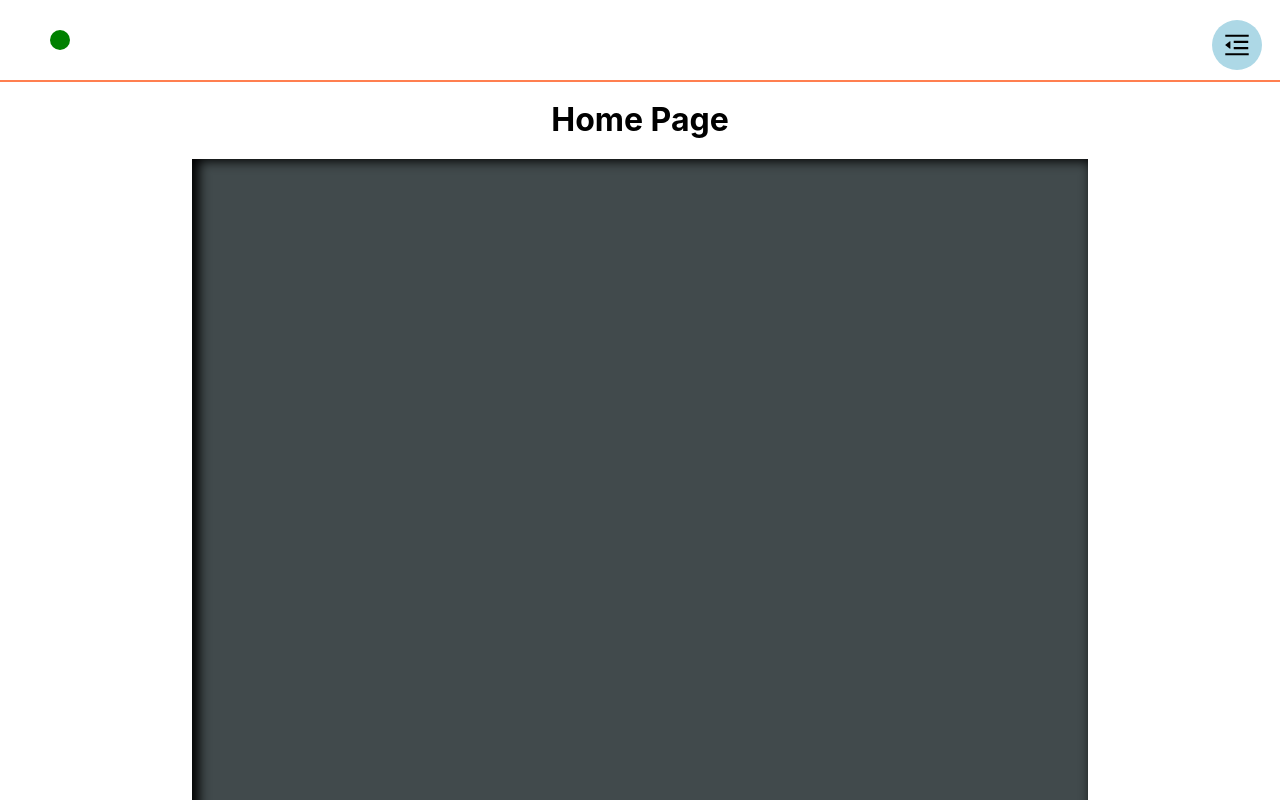
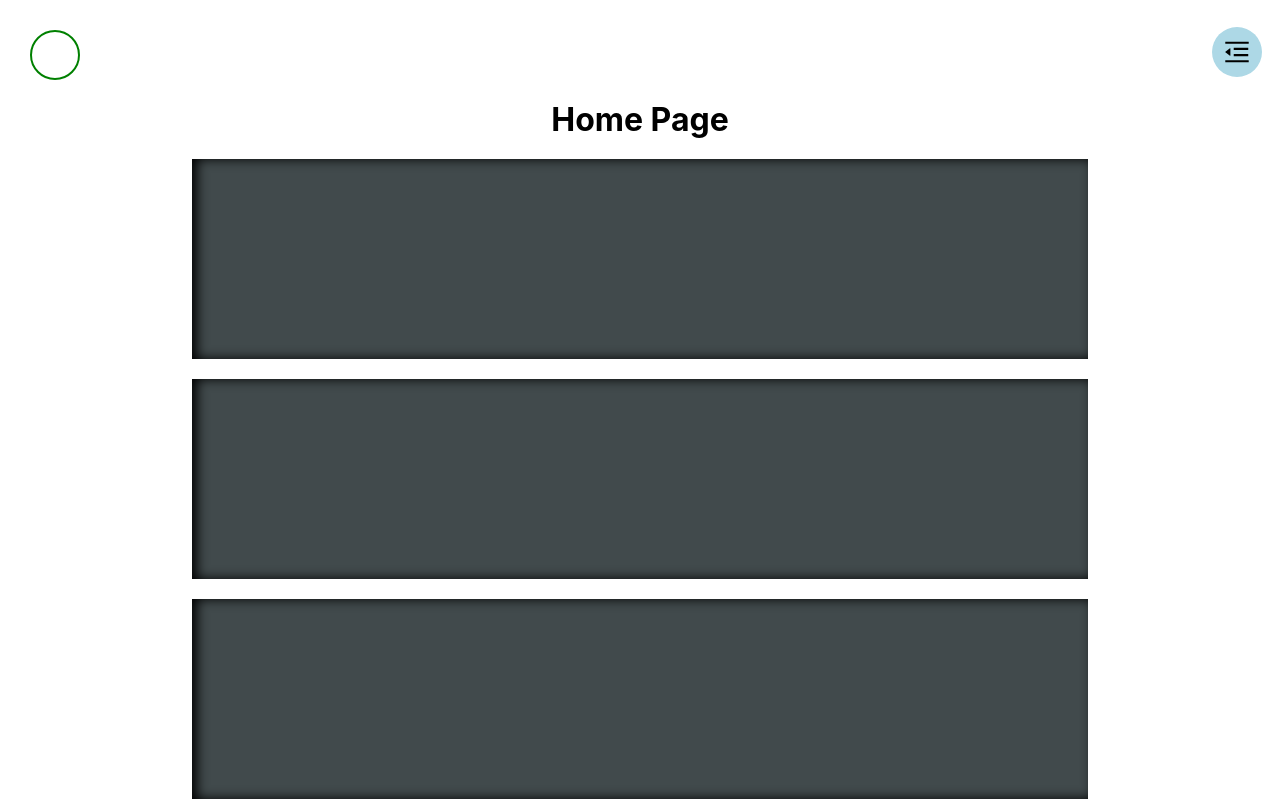
Before and after one commit to diegolb55/NextJS_IOSwidget, a Next.js app: page / in a window 1280 px wide. Shown: the top 800 px of the page. Built offline with nearby package versions, Linux system fonts and the light colour scheme.

Commit message:
almost done?

```diff
--- a/components/NavBar.js
+++ b/components/NavBar.js
@@ -1,5 +1,5 @@
 import {motion} from 'framer-motion'
-import { useState, useEffect } from 'react'
+import { useState, useEffect, forwardRef } from 'react'
 
 import {AiOutlineMenuUnfold} from 'react-icons/ai'
 import {AiOutlineMenuFold} from 'react-icons/ai'
@@ -82,7 +82,7 @@
   )
 }
 
-export default function NavBar({openNav, setOpenWidget, changeflagRef, closeAllPages}){
+export default function NavBar({openNav, changeflagRef, closeAllPages}){
 
     const [openMenu, setOpenMenu] = useState(false);
 
--- a/pages/Horario.js
+++ b/pages/Horario.js
@@ -48,7 +48,6 @@
             color="lightblue"
             isOpen={isOpen}
             toggleOpen={ () => {
-                // changeflagRef("horario")
                 setIsOpen(true);
                 changeflagRef("horario")
             }}
--- a/pages/index.js
+++ b/pages/index.js
@@ -12,9 +12,6 @@
 
   const [openNav, setIsOpenNav] = useState(true);
 
-
-
-  const [openWidget, setOpenWidget] = useState(true); // dont matter value
 
   /**
    * Calling forceRender triggers useState's re-render.
@@ -61,6 +58,11 @@
 
     forceRender(Date.now());
 
+    setTimeout(()=>{
+      window.scrollTo({ top: 0, behavior: 'smooth' });
+    }, 250)
+
+
 
   }
 
@@ -69,11 +71,9 @@
 
   return (
     <div className="container">
-
       <NavBar
         closeAllPages={closeAllPages}
         openNav={openNav}
-        setOpenWidget={setOpenWidget}
         changeflagRef={changeflagRef}
 
       />
@@ -82,12 +82,10 @@
       <h1 style={{margin: "100px 0 0", textAlign:"center"}}>Home Page</h1>
 
       {/* black rectangle */}
-      <div
-        style={{ height: 1000, width: "70vw",
-          margin:"20px auto", background:"#414a4c",
-          boxShadow:"inset 5px 0px 12px 2px black"
-        }}
-      ></div>
+      <div className="brect"></div>
+      <div className="brect"></div>
+      <div className="brect"></div>
+      <div className="brect"></div>
 
       {/* Two flex widgetholders */}
       <div className="widgetholder" >
--- a/styles/Home.module.css
+++ b/styles/Home.module.css
@@ -1,8 +1,8 @@
 
 
 .navbar {
-  border-bottom: 2px solid coral;
-  background: white;
+  /* border-bottom: 2px solid coral; */
+  /* background: white; */
   width: 100vw;
   display: flex;
   justify-content: space-between;
@@ -13,10 +13,11 @@
 }
 .logo{
   border-radius: 100%;
-  height: 20px;
-  width: 20px;
-  background: green;
-  margin-left: 50px;
+  height: 50px;
+  width: 50px;
+  margin-left: 30px;
+  border: 2px solid green;
+  background: white;
 }
 /* Menu Bar and Menu Burger */
 .menubar {
@@ -31,7 +32,8 @@
   width: 50px;
   height: 50px;
   font-size: 30px;
-  margin-top: 20px;
+
+  margin-top: 27px;
   background: lightblue;
   padding: 10px;
   border-radius: 100%;
--- a/styles/globals.css
+++ b/styles/globals.css
@@ -41,6 +41,13 @@
 .container{
   scroll-behavior:smooth;
 }
+.brect{
+  height: 200px;
+  width: 70vw;
+  margin: 20px auto;
+  background: #414a4c;
+  box-shadow: inset 5px 0 12px 0 black;
+}
 
 
 /* widget */
```
